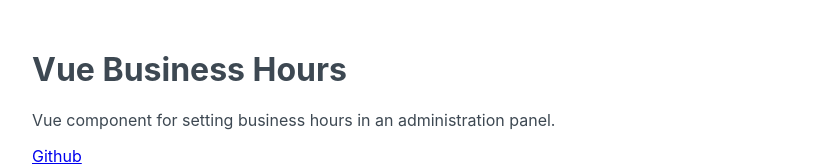
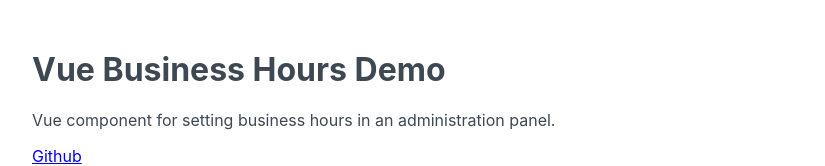
Before and after one commit to sbarry50/vue-business-hours-demo, a Vue app: page / in a window 1280 px wide. Shown: the top 166 px of the page, without its empty margins (208-1033 px from the left). Built offline with nearby package versions, Linux system fonts and the light colour scheme; what vue-business-hours would draw is missing.

Commit message:
Update page title

```diff
--- a/src/App.vue
+++ b/src/App.vue
@@ -1,6 +1,6 @@
 <template>
   <div class="demo-container">
-    <h1>Vue Business Hours</h1>
+    <h1>Vue Business Hours Demo</h1>
     <p>Vue component for setting business hours in an administration panel.</p>
     <a href="https://github.com/sbarry50/vue-business-hours">Github</a>
     <div class="demo-component">
```
